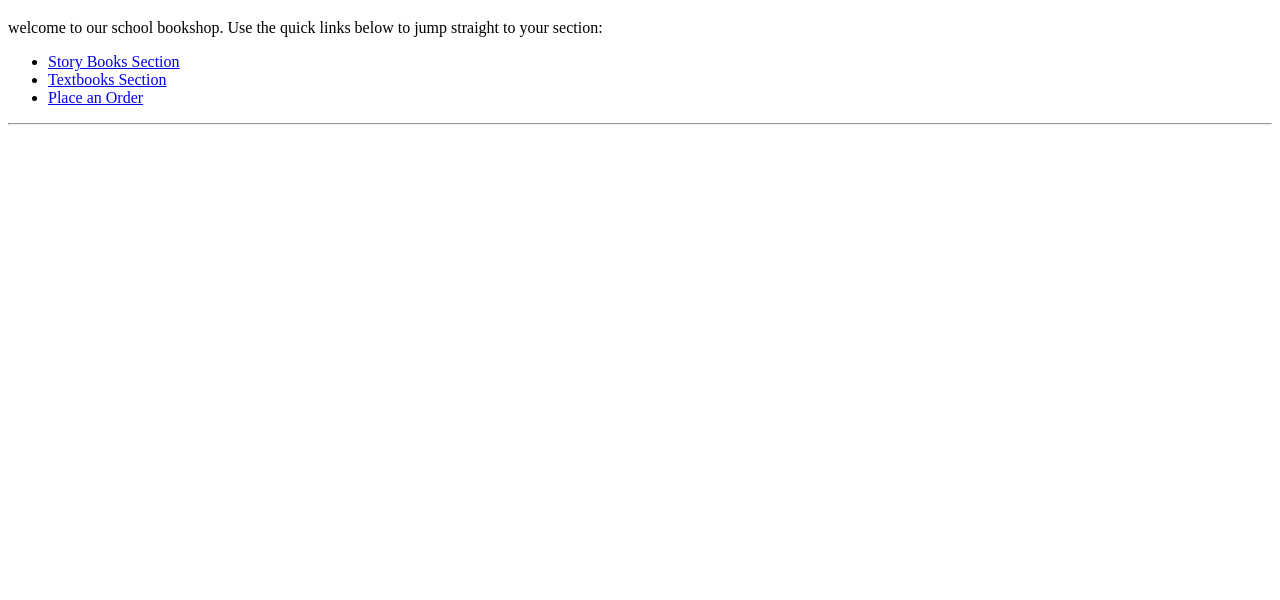
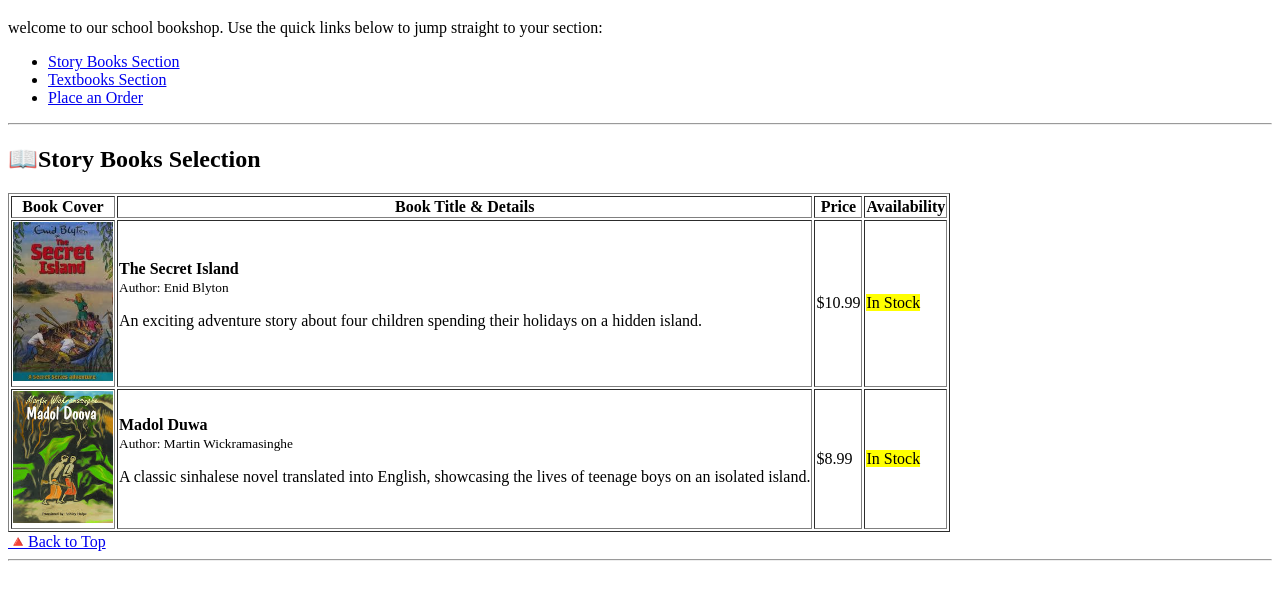
Before and after one commit to Alokachamod/project05, a plain HTML site: page index.html in a window 1280 px wide. Shown: the part 62-662 px from the top of the page. Drawn offline with Linux system fonts and the light colour scheme.

Commit message:
added Story Books Selection section

```diff
--- a/index.html
+++ b/index.html
@@ -10,12 +10,53 @@
     <p>welcome to our school bookshop. Use the quick links below to jump straight to your section:</p>
     <nav>
         <ul>
-            <li><a href="#">Story Books Section</a></li>
+            <li><a href="#story-books">Story Books Section</a></li>
             <li><a href="#">Textbooks Section</a></li>
             <li><a href="#">Place an Order</a></li>
         </ul>
     </nav>
 
     <hr>
+
+    <section id="story-books">
+        <h2>📖Story Books Selection</h2>
+        <table border="1">
+            <tr>
+                <th>Book Cover</th>
+                <th>Book Title & Details</th>
+                <th>Price</th>
+                <th>Availability</th>
+
+            </tr>
+            <tr>
+                <td >
+                    <img src="/assets/imgs/the secret island.jpg" alt="The Secret Island" width="100">
+                </td>
+                <td>
+                    <strong>The Secret Island</strong><br>
+                    <small>Author: Enid Blyton</small>
+                    <p>An exciting adventure story about four children spending their holidays on a hidden island.</p>
+                </td>
+                <td>$10.99</td>
+                <td><mark>In Stock</mark></td>
+            </tr>
+            <tr>
+                <td>
+                    <img src="/assets/imgs/madol duwa.jpg" alt="Madol Duwa" width="100">
+                </td>
+                <td>
+                    <strong>Madol Duwa</strong><br>
+                    <small>Author: Martin Wickramasinghe</small>
+                    <p>A classic sinhalese novel translated into English, showcasing the lives of teenage boys on an isolated island.</p>
+                </td>
+                <td>$8.99</td>
+                <td><mark>In Stock</mark></td>
+            </tr>
+        </table>
+        <a href="#home">🔺Back to Top</a>
+    </section>
+    <hr>
+
+
 </body>
 </html>
```
Also changed, not shown: assets/imgs/madol duwa.jpg (added), assets/imgs/the secret island.jpg (added).
